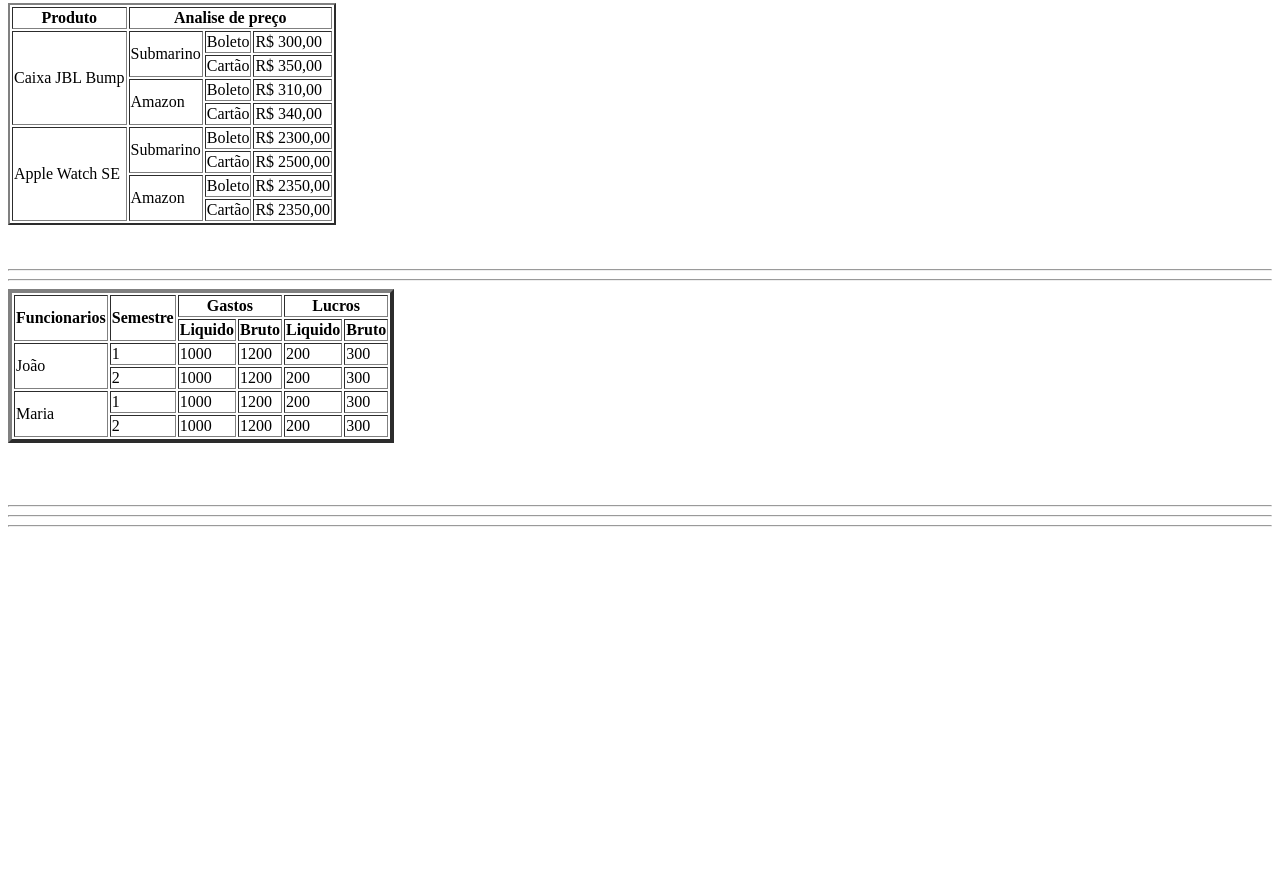
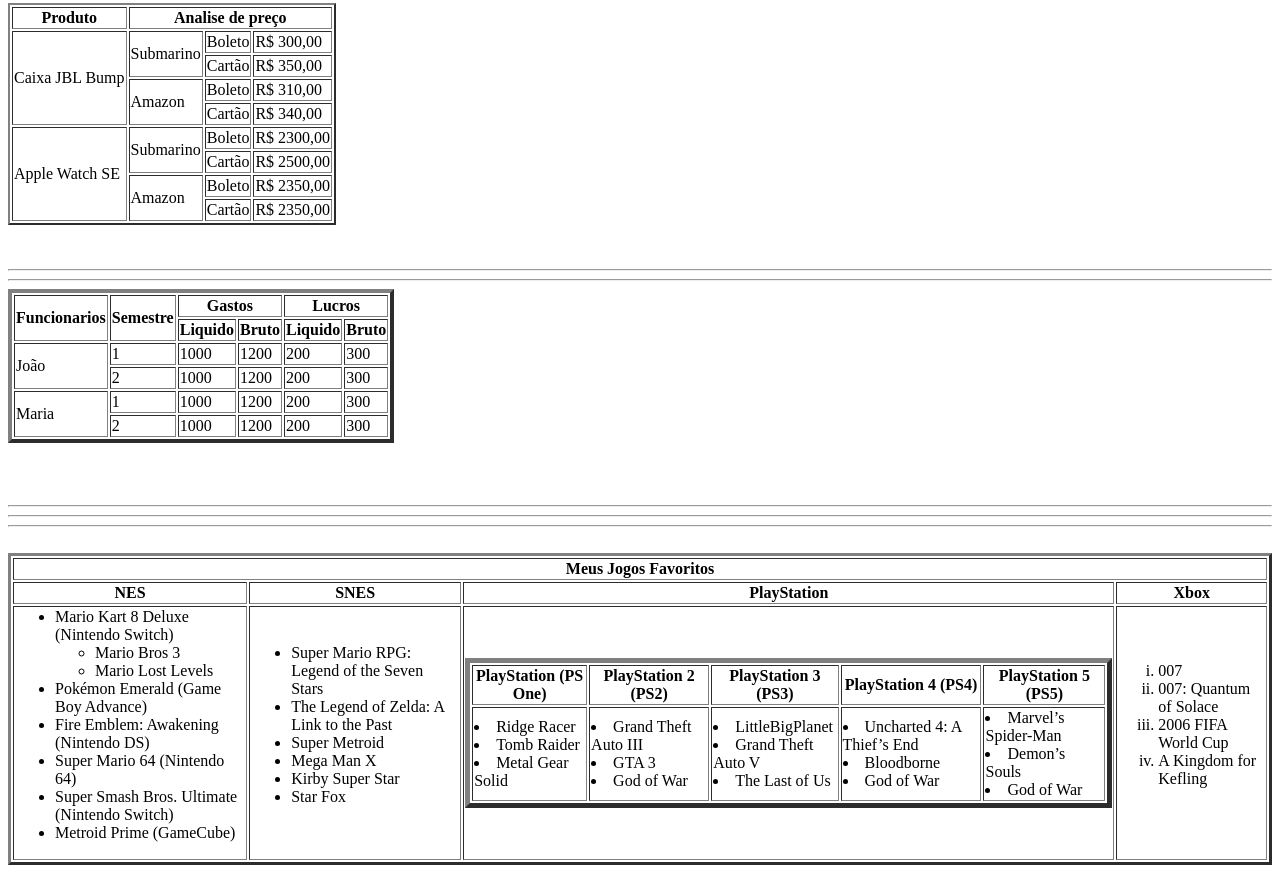
Before and after one commit to rnt-j/CC1N---CSW, a plain HTML site: page aula77.html in a window 1280 px wide. Shown: the part 333-1206 px from the top of the page. Before the commit the page ends 876 px from the top, so only its background shows below. Drawn offline with Linux system fonts and the light colour scheme.

Commit message:
Add files via upload

```diff
--- a/aula77.html
+++ b/aula77.html
@@ -18,10 +18,6 @@
              <th>Estado</th>
               <th>Time</th>
             </tr>
-
-
-
-
         </thead>
 
         <tbody>
@@ -51,15 +47,7 @@
                             </tr>
                         </tr>
                     </tr>
-
-
-
               </tr>
-
-
-
-
-
         </tbody>
     </table>
 <hr><hr>
@@ -106,9 +94,8 @@
                 </tr>
     </tbody>
 </table>
-<br>
-<br>
-<hr><hr>
+
+<br><br><hr><hr>
 
 <table border="4"><thead><th rowspan="2">Funcionarios </th>
     <th rowspan="2">Semestre</th>
@@ -120,9 +107,9 @@
 <th>Bruto</th>
 <th>Liquido</th>
 <th>Bruto</th>
-
 </tr>
 </thead>
+
 <tbody>
     <tr>
 <td rowspan="2">João</td>
@@ -154,19 +141,85 @@
 </tbody>
 </table>
 
+<br><br><br><hr><hr><hr><br>
 
-<br><br><br><hr><hr><hr>
-<table><thead></thead>
+<table border="3">
+    <thead><tr><th colspan="4">Meus Jogos Favoritos</th></tr>
+        <tr><th>NES</th>
+            <th>SNES</th>
+            <th>PlayStation</th>
+            <th>Xbox</th>
+        </tr>
+</thead>
 
+<tbody>
+    <tr><td><ul>
+        <li>Mario Kart 8 Deluxe (Nintendo Switch) <ul>
+            <li>Mario Bros 3</li>
+            <li>Mario Lost Levels</li>
+        </ul></li>
+        <li>Pokémon Emerald (Game Boy Advance)</li>
+        <li>Fire Emblem: Awakening (Nintendo DS)</li>
+        <li>Super Mario 64 (Nintendo 64)</li>
+        <li>Super Smash Bros. Ultimate (Nintendo Switch)</li>
+        <li>Metroid Prime (GameCube)</li>
+    </ul>
+       </td>
+       <td><ul>
+        <li>Super Mario RPG: Legend of the Seven Stars</li>
+        <li>The Legend of Zelda: A Link to the Past</li>
+        <li>Super Metroid</li>
+        <li>Mega Man X</li>
+        <li>Kirby Super Star</li>
+        <li>Star Fox</li>
+       </ul></td>
 
+   <td><table border="5">
+    <thead>
+        <tr><th>PlayStation (PS One)</th>
+        <th>PlayStation 2 (PS2)</th>
+        <th>PlayStation 3 (PS3)</th>
+        <th>PlayStation 4 (PS4)</th>
+        <th>PlayStation 5 (PS5)</th></tr>
+        <tr><td><li>Ridge Racer</li>
+            <li>Tomb Raider</li>
+            <li>Metal Gear Solid</li>
+        </td>
+        <td><li>Grand Theft Auto III</li>
+            <li>GTA 3</li>
+            <li>God of War</li>
+        </td>
+        <td>
+            <li>LittleBigPlanet</li>
+            <li>Grand Theft Auto V</li>
+            <li>The Last of Us</li>
+        </td>
+        <td><li>Uncharted 4: A Thief’s End</li>
+            <li>Bloodborne</li>
+            <li>God of War</li>
+        </td>
+        <td>
+           <li>Marvel’s Spider-Man</li>
+           <li>Demon’s Souls</li>
+           <li>God of War</li>
+        </td>
+        </tr>
+    </thead>
 
+   </table>
 
-
-
+<td>
+<ol type="i">
+    <li>007</li>
+    <li>007: Quantum of Solace</li>
+    <li>2006 FIFA World Cup</li>
+    <li>A Kingdom for Kefling</li>
+</ol>
+ </td>
+   </td>
+    </tr>
+</tbody>
 </table>
-
-
-
 
 
 </body>
```
